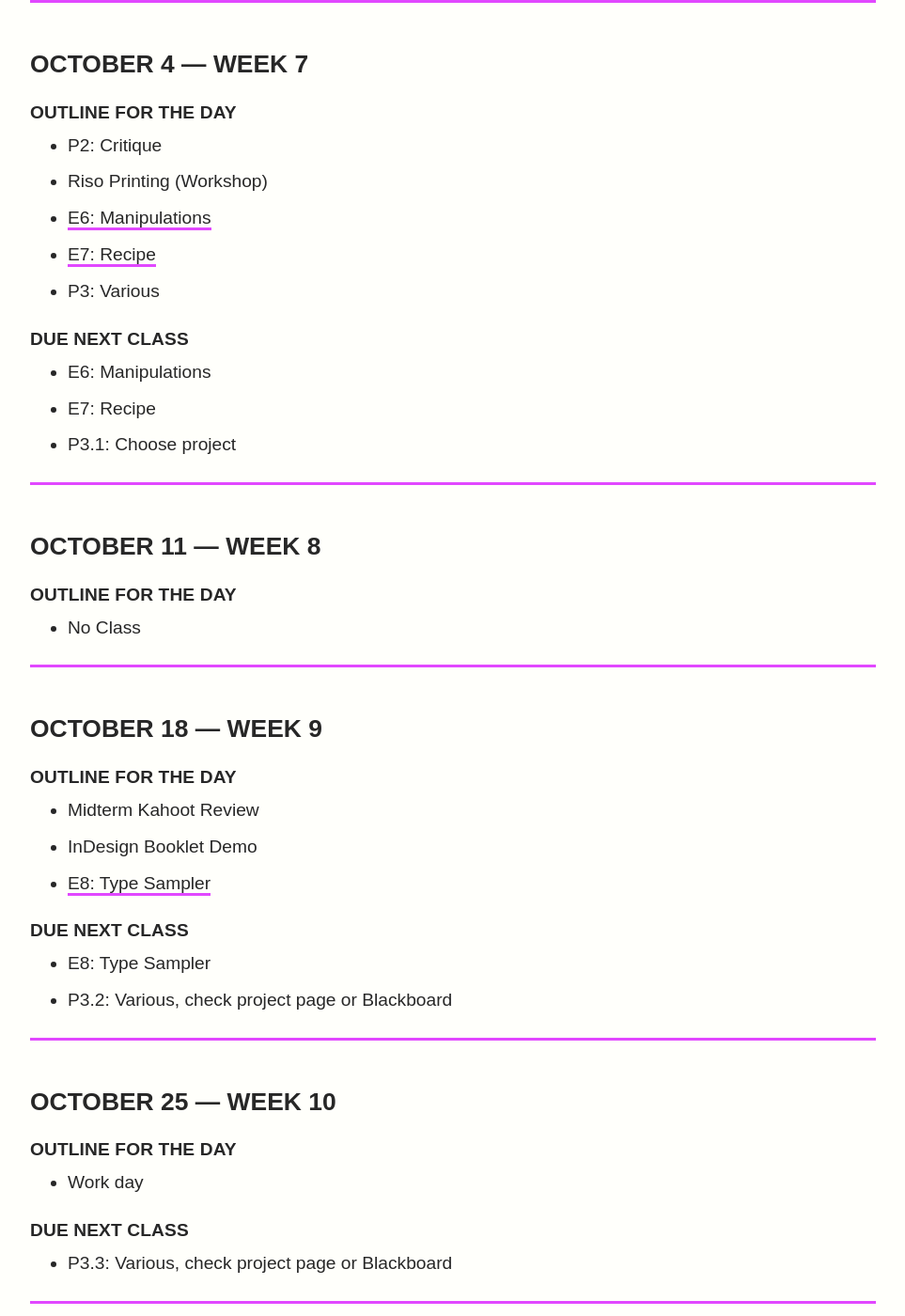
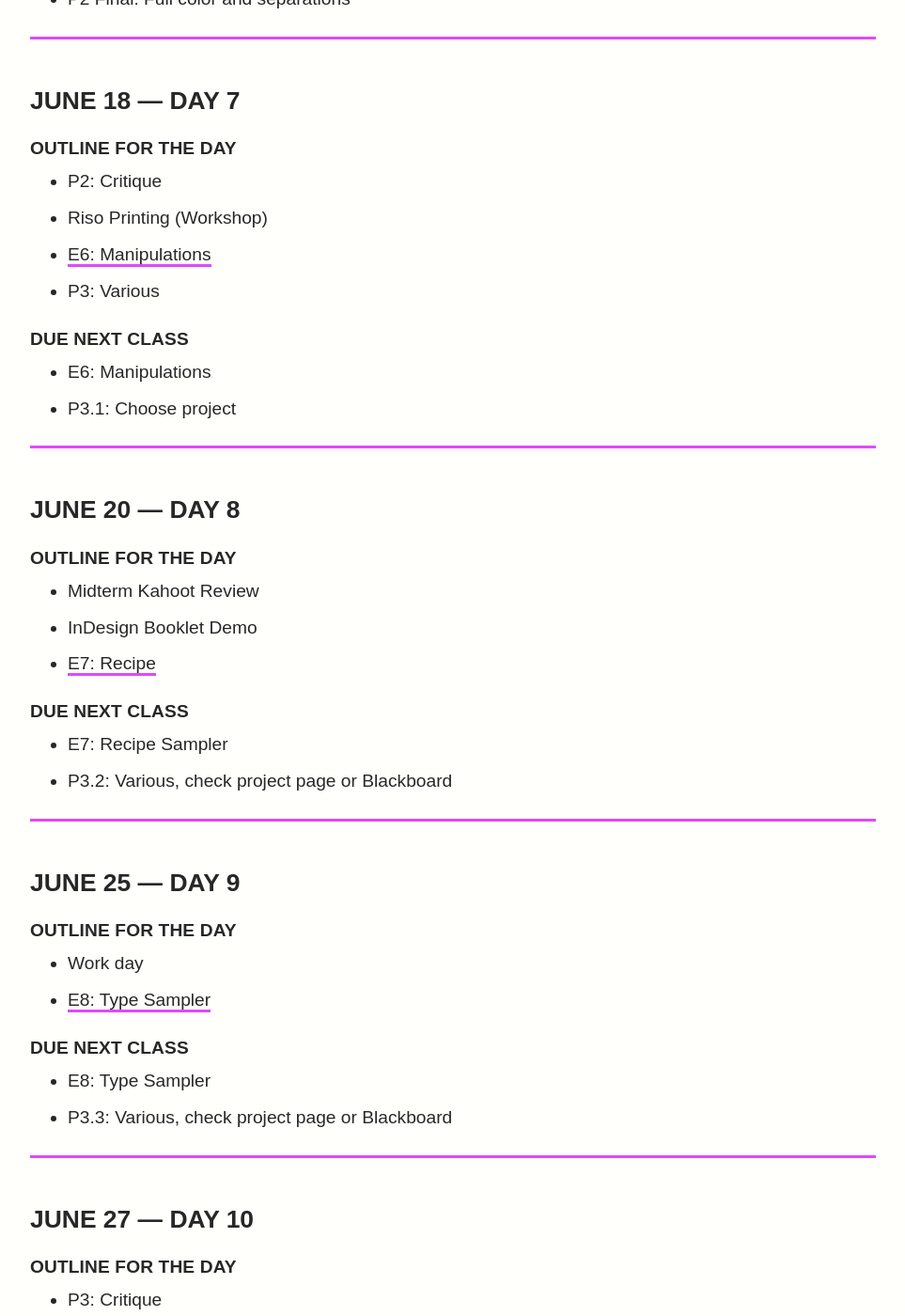
Before and after one commit to gmu-gd/type24-summer, a Jekyll site: the page built from schedule/index.md, in a window 1280 px wide and 1400 px high, scrolled down 3442 px. Shown: the whole window at 94% size, without its empty margins (0-963 px from the left). Built offline with Jekyll 4.4.1, drawn with Linux system fonts in a browser that asks for light colours; some web fonts are replaced; some of the changed text lies outside the part shown.

Commit message:
syllabus and such updates

```diff
--- a/schedule/index.md
+++ b/schedule/index.md
@@ -6,12 +6,13 @@ title: Schedule
 
 This schedule is a rough outline for class each week. It is very subject to change but will reflect the most current schedule.
 
-### August 23 &mdash; Week 1
+### May 28 &mdash; Day 1
 #### Outline for the Day
 * Intros
 * [E0: name.png]({{ site.baseurl }}/projects#e0)
-* Overviews (slides)
-* Syllabus
+* Overview (slides)
+* Syllabus and Grades
+* Critique
 * Letterforms (slides)
 * [P1: Paper Letters]({{ site.baseurl }}/projects/p1/)
 
@@ -23,67 +24,63 @@ This schedule is a rough outline for class each week. It is very subject to chan
 
 ---
 
-### August 30 &mdash; Week 2
-#### Outline for the Das
+### May 30 &mdash; Day 2
+#### Outline for the Day
 * Share P1
-* Introduce Miro
+* Introduce Figma
 * Anatomy of Letters (Slides)
 * Cutting (Demo)
 * Type Classification (Slides)
 * Matching Game
 * Type Styles (Slides)
+* [E1: Letter Cropping]({{ site.baseurl }}/projects#e1)
 
 #### Due Next Class
 * P1.2: Paper name
+* E1: Letter Cropping
 
 ---
 
-### September 6 &mdash; Week 3
+### June 4 &mdash; Day 3
 #### Outline for the Day
 * P1: Critique of Names
 * Printing with Crop Marks (Demo)
 * Words (Slides)
 * Vector Drawing (Demo)
 * Choosing a Typeface (Slides)
-<!-- * E1: Letter Cropping -->
-* [E1: Letter Cropping]({{ site.baseurl }}/projects#e1)
+* [E2: Physical Grids]({{ site.baseurl }}/projects#e2)
 
 #### Resources
 * Typetogether: [How to Choose the Right Typeface.](https://www.type-together.com/how-to-choose-the-right-typeface)
 
 #### Due Next Class
-* E1: Letter Cropping
+* E2: Physical Grids
 * P1 Final: Vector name
 
 ---
 
-### September 13 &mdash; Week 4
+### June 6 &mdash; Day 4
 #### Outline for the Day
 * Printing at Mason (Demo)
 * Sentences (Slides)
 * Physical Grids (Demo)
 * Hierarchy (Slides)
-<!-- * E2: Physical Grids -->
-* [E2: Physical Grids]({{ site.baseurl }}/projects#e2)
-<!-- * E3: Translations -->
 * [E3: Translations]({{ site.baseurl }}/projects#e3)
 * P1: Final Critique
-* P2: Type Specimen
+* [P2: Type Specimen]({{ site.baseurl }}/projects/p2/)
 
 #### Due Next Class
-* E2: Physical Grids
 * E3: Translations
 * P2.1: First draft of spread
 
 ---
 
-### September 20 &mdash; Week 5
+### June 11 &mdash; Day 5
 #### Outline for the Day
 * P2: Critique
 * Paragraphs I (Slides)
 * Digital Grids (Demo)
 * Spot the Difference
-<!-- * E4: Found Letter Composition -->
 * [E4: Found Letter Composition]({{ site.baseurl }}/projects#e4)
 
 #### Due Next Class
@@ -92,74 +89,60 @@ This schedule is a rough outline for class each week. It is very subject to chan
 
 ---
 
-### September 27 &mdash; Week 6
+### June 13 &mdash; Day 6
 #### Outline for the Day
 * P2: Critique
 * Separations (Demo)
 * Paragraphs II (Slides)
-<!-- * E5: In the News -->
 * [E5: In the News]({{ site.baseurl }}/projects#e5)
 
 #### Due Next Class
 * E5: In the News
-* P2 Final: Printed full color and separations
+* P2 Final: Full color and separations
 
 ---
 
-### October 4 &mdash; Week 7
+### June 18 &mdash; Day 7
 #### Outline for the Day
 * P2: Critique
 * Riso Printing (Workshop)
 * [E6: Manipulations]({{ site.baseurl }}/projects#e6)
-<!-- * E6: Manipulations -->
-* [E7: Recipe]({{ site.baseurl }}/projects#e7)
-<!-- * E7: Recipe -->
 * P3: Various
 
 #### Due Next Class
 * E6: Manipulations
-* E7: Recipe
 * P3.1: Choose project
 
 ---
 
-### October 11 &mdash; Week 8
-#### Outline for the Day
-* No Class
-
----
-
-### October 18 &mdash; Week 9
+### June 20 &mdash; Day 8
 #### Outline for the Day
 <!-- * Type History (Slides) -->
-<!-- * Letterpress (Workshop) -->
 * Midterm Kahoot Review
 * InDesign Booklet Demo
-<!-- * E8: Type Sampler -->
-* [E8: Type Sampler]({{ site.baseurl }}/projects#e8)
+* [E7: Recipe]({{ site.baseurl }}/projects#e7)
 
 #### Due Next Class
-* E8: Type Sampler
+* E7: Recipe Sampler
 * P3.2: Various, check project page or Blackboard
 
 ---
 
-### October 25 &mdash; Week 10
+### June 25 &mdash; Day 9
 #### Outline for the Day
 * Work day
+* [E8: Type Sampler]({{ site.baseurl }}/projects#e8)
 <!-- * Web Type (Slides) -->
-<!-- * E9: Type on the Web -->
 
 #### Due Next Class
-<!-- * E9: Type on the Web -->
+* E8: Type Sampler
 * P3.3: Various, check project page or Blackboard
 
 ---
 
-### November 1 &mdash; Week 11
+### June 27 &mdash; Day 10
 #### Outline for the Day
 * P3: Critique
-<!-- * E9: Social Type -->
 * [E9: Social Type]({{ site.baseurl }}/projects#e9)
 
 #### Due Next Class
@@ -168,7 +151,7 @@ This schedule is a rough outline for class each week. It is very subject to chan
 
 ---
 
-### November 8 &mdash; Week 12
+### July 2 &mdash; Day 11
 #### Outline for the Day
 * Individual Meetings
 
@@ -177,7 +160,16 @@ This schedule is a rough outline for class each week. It is very subject to chan
 
 ---
 
-### November 15 &mdash; Week 13
+### July 4 &mdash; Day 12
+#### Outline for the Day
+* No class
+
+#### Due Next Class
+* P3.5: Various, check project page or Blackboard
+
+---
+
+### July 9 &mdash; Day 13
 * P3: Critique
 * Bookbinding (Workshop)
 
@@ -186,7 +178,7 @@ This schedule is a rough outline for class each week. It is very subject to chan
 
 ---
 
-### November 22 &mdash; Week 14
+### July 11 &mdash; Day 14
 #### Outline for the Day
 * P3: Critique
 * Zines (Workshop)
```
Also changed, not shown: other parts of schedule/index.md (+1 -1 lines), reference/index.md (+1 -2 lines), syllabus/index.md (+29 -66 lines).
